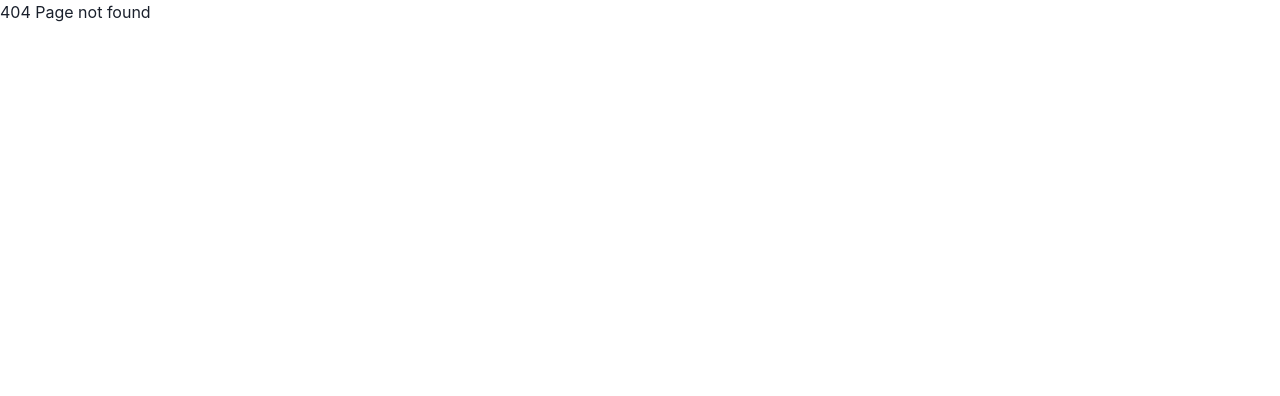
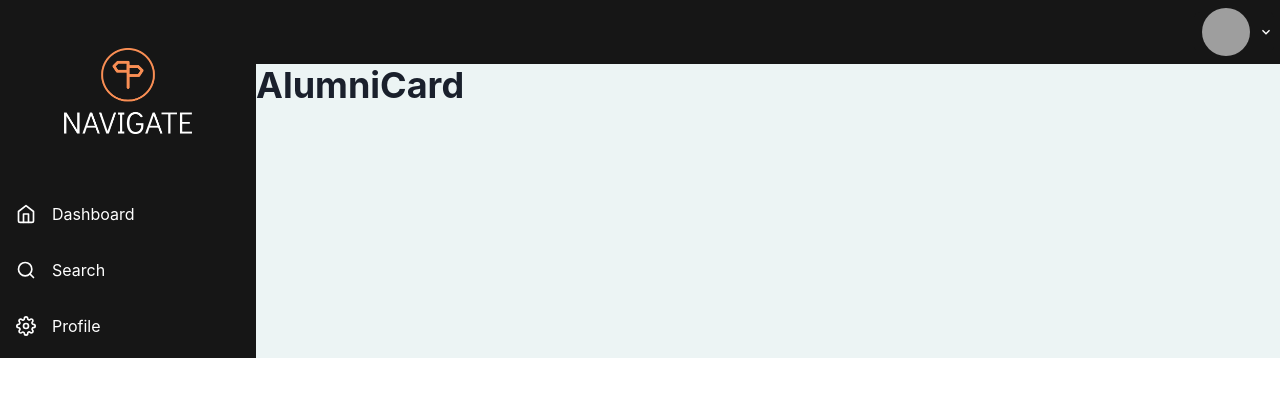
Before and after one commit to pesto-students/navigate--frontend-p4-team-tanish-1, a React (Create React App) app: page /search in a window 1280 px wide. Before the commit this address had no page. Shown: the top 396 px of the page. Built offline with nearby package versions, Linux system fonts and the light colour scheme; grey boxes are pictures that could not be loaded.

Commit message:
Route setup active item highlight issue in sidebar

```diff
--- a/src/App.js
+++ b/src/App.js
@@ -1,23 +1,27 @@
 // import SignInPage from "./Components/signIn/index.js";
-import { Route, Routes } from "react-router-dom"
-import SignIn from "./Pages/Auth/SignIn/index.js"
-import SignUp from "./Pages/Auth/SignUp/index.js"
+import { Route, Routes } from "react-router-dom";
+import SignIn from "./Pages/Auth/SignIn/index.js";
+import SignUp from "./Pages/Auth/SignUp/index.js";
 import ViewProfile from "./Pages/ViewProfile/index.js";
-import EditProfile from "./Pages/EditProfile/index.js"
+import EditProfile from "./Pages/EditProfile/index.js";
+import StudentDashboard from "./Pages/Dashboard/index.js";
+import SearchAlumni from "./Pages/SearchAlumni/index.js";
 
 function App() {
   return (
     <Routes>
-        <Route path="/" element={<SignIn />}/>
-        <Route path="/signin" element={<SignIn />}/>
-        <Route path="/signup" element={<SignUp />}/>
-        <Route path="/profile" element={<ViewProfile />}/>
-        <Route path="/edit-profile" element={<EditProfile />}/>
+        <Route exact path="/" element={<SignIn />}/>
+        <Route exact path="/signin" element={<SignIn />}/>
+        <Route exact path="/signup" element={<SignUp />}/>
+        <Route exact path="/profile" element={<ViewProfile />}/>
+        <Route exact path="/edit-profile" element={<EditProfile />}/>
+        <Route exact path="/search" element={<SearchAlumni />}/>
         <Route path="/alumni">
-            <Route path=":id" element={<SignIn />}></Route>
+            <Route exact path=":id" element={<h1>404 Page not found</h1>}></Route>
         </Route>
         <Route path="/student">
-            <Route path=":id" element={<SignIn />}></Route>
+            <Route exact path=":id" element={<h1>404 Page not found</h1>}></Route>
+            <Route exact path="dashboard" element={<StudentDashboard />}></Route>
         </Route>
         <Route path="*" element={<h1>404 Page not found</h1>}/>
 
--- /dev/null
+++ b/src/Components/Profile/Student/Dashboard/profile-card.js
@@ -0,0 +1,10 @@
+import { Heading } from '@chakra-ui/react'
+import React from 'react'
+
+function MyCard() {
+  return (
+    <Heading>Dashboard</Heading>
+  )
+}
+
+export default MyCard
--- /dev/null
+++ b/src/Components/Profile/Student/SearchAlumni/AlumniCard.js
@@ -0,0 +1,10 @@
+import React from 'react'
+import { Heading } from '@chakra-ui/react'
+
+function AlumniCard() {
+  return (
+    <Heading>AlumniCard</Heading>
+  )
+}
+
+export default AlumniCard
--- a/src/Components/student_sidebar/sidebar.js
+++ b/src/Components/student_sidebar/sidebar.js
@@ -1,10 +1,11 @@
 import { Box, Image, List, Link, Flex, Icon, } from "@chakra-ui/react";
 import logo from "../../Assets/logos/logo.png";
 import { FiHome, FiSearch, FiSettings } from "react-icons/fi/index.js";
+import { NavLink } from "react-router-dom";
 
 const NavItem = ({ icon, children, isActive }) => {
     return (
-        <Link href={children} style={{ textDecoration: "none" }}>
+        <Link style={{ textDecoration: "none" }}>
             <Flex
                 align="center"
                 py="3"
@@ -36,8 +37,13 @@ const NavItem = ({ icon, children, isActive }) => {
     );
 };
 
-export default function Sidebar(props) {
-    // const { isActive } = props;
+const SideNavItem = ({to, icon, title, as, _activeLink}) => {
+    return(
+        <NavLink to={to}><NavItem icon={icon}>{title}</NavItem></NavLink>
+    )
+}
+
+export default function Sidebar() {
     return (
         <Flex w="20%" direction="row">
             <Box
@@ -51,11 +57,9 @@ export default function Sidebar(props) {
                     <Image w="50%" py="6vh" src={logo} />
                 </Box>
                 <List>
-                    <NavItem icon={FiHome}>Home</NavItem>
-                    <NavItem icon={FiSearch}>Search</NavItem>
-                    <NavItem icon={FiSettings} isActive>
-                        Settings
-                    </NavItem>
+                    <NavLink to="/student/dashboard" _activeLink={{fontWeight: "700"}}><NavItem icon={FiHome}>Dashboard</NavItem></NavLink>
+                    <NavLink to="/search" _activeLink={{fontWeight: "700"}}><NavItem icon={FiSearch}>Search</NavItem></NavLink>
+                    <NavLink to="/profile" _activeLink={{fontWeight: "700"}}><NavItem icon={FiSettings}>Profile</NavItem></NavLink>
                 </List>
             </Box>
         </Flex>
--- /dev/null
+++ b/src/Pages/Dashboard/index.js
@@ -0,0 +1,16 @@
+import { Flex, Box } from "@chakra-ui/layout";
+import Navbar from "../../Components/student_sidebar/Navbar.js";
+import Sidebar from "../../Components/student_sidebar/sidebar.js";
+import MyCard from "../../Components/Profile/Student/Dashboard/profile-card.js";
+
+export default function Dashboard(){
+    return (
+        <Flex direction={["column", "column", "row"]}>
+            <Sidebar/>
+            <Box bg="default-bg" w={["100%", "100%", "80%"]}>
+                <Navbar />
+                <MyCard />
+            </Box>
+        </Flex>
+    )
+}
--- /dev/null
+++ b/src/Pages/SearchAlumni/index.js
@@ -0,0 +1,16 @@
+import { Flex, Box } from "@chakra-ui/layout";
+import Navbar from "../../Components/student_sidebar/Navbar.js";
+import Sidebar from "../../Components/student_sidebar/sidebar.js";
+import AlumniCard from "../../Components/Profile/Student/SearchAlumni/AlumniCard.js";
+
+export default function SearchAlumni(){
+    return (
+        <Flex direction={["column", "column", "row"]}>
+            <Sidebar/>
+            <Box bg="default-bg" w={["100%", "100%", "80%"]}>
+                <Navbar />
+                <AlumniCard />
+            </Box>
+        </Flex>
+    )
+}
```
